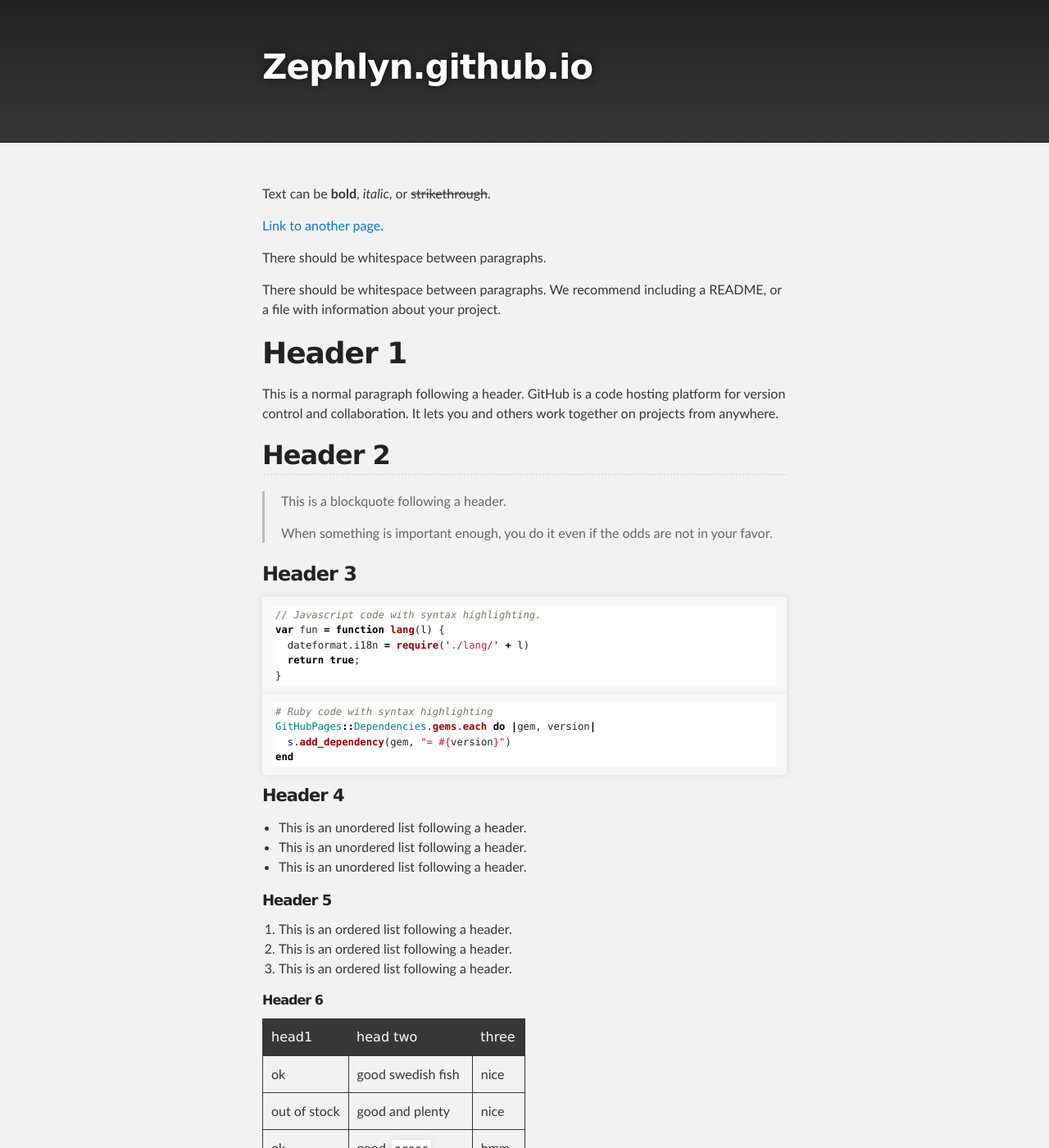
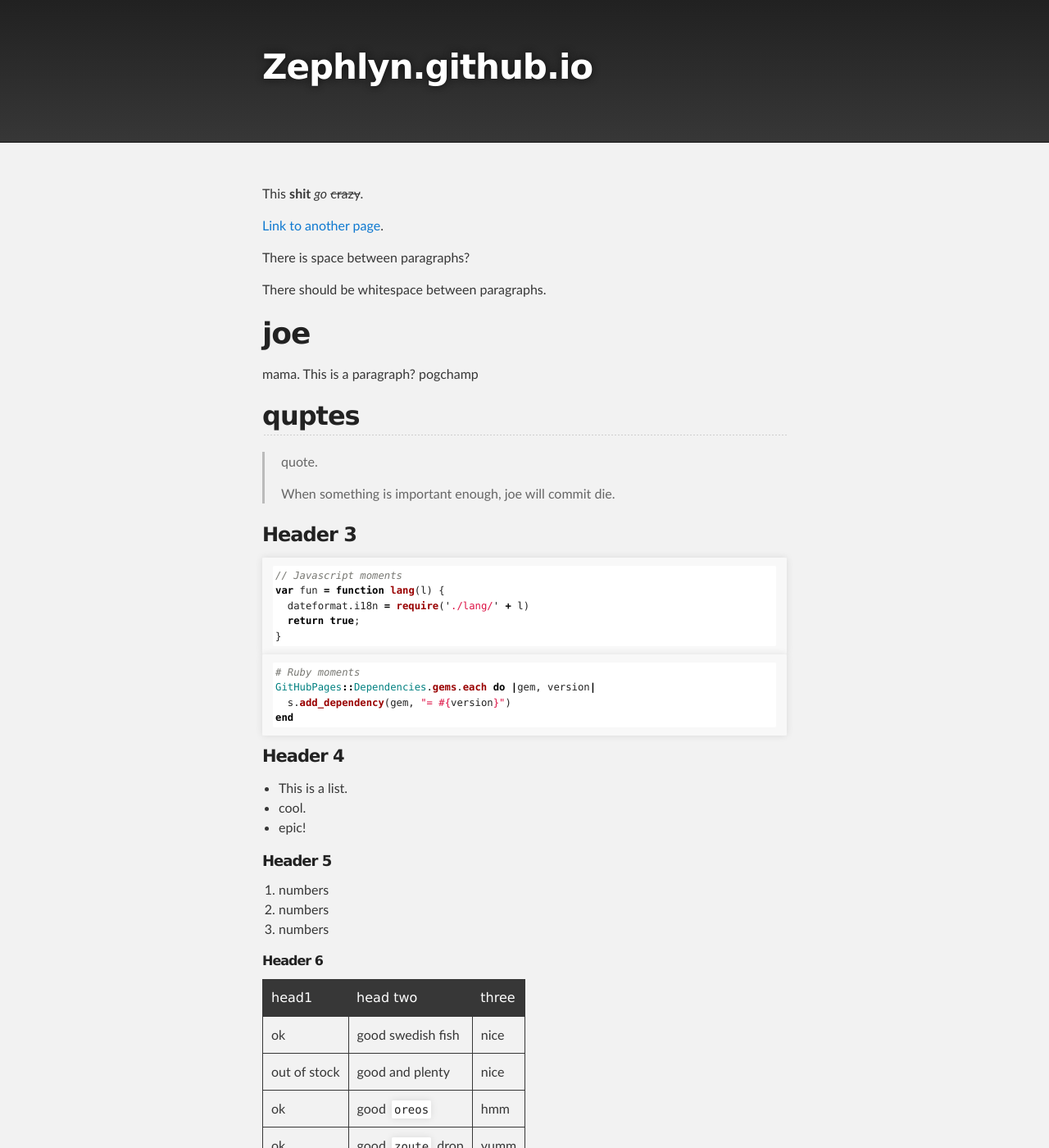
Before and after one commit to Zephlyn/Zephlyn.github.io, a Jekyll site: the page built from index.md, in a window 1280 px wide and 1400 px high. Shown: the whole window at 82% size. Built offline with Jekyll 4.4.1, drawn with Linux system fonts in a browser that asks for light colours; the repository's description, which GitHub fills in, is left out.

Commit message:
Update index.md

````diff
--- a/index.md
+++ b/index.md
@@ -2,28 +2,28 @@
 layout: default
 ---
 
-Text can be **bold**, _italic_, or ~~strikethrough~~.
+This **shit** _go_ ~~crazy~~.
 
 [Link to another page](./another-page.html).
 
+There is space between paragraphs?
+
 There should be whitespace between paragraphs.
 
-There should be whitespace between paragraphs. We recommend including a README, or a file with information about your project.
+# joe
 
-# Header 1
+mama. This is a paragraph? pogchamp
 
-This is a normal paragraph following a header. GitHub is a code hosting platform for version control and collaboration. It lets you and others work together on projects from anywhere.
+## quptes
 
-## Header 2
-
-> This is a blockquote following a header.
+> quote.
 >
-> When something is important enough, you do it even if the odds are not in your favor.
+> When something is important enough, joe will commit die.
 
 ### Header 3
 
 ```js
-// Javascript code with syntax highlighting.
+// Javascript moments
 var fun = function lang(l) {
   dateformat.i18n = require('./lang/' + l)
   return true;
@@ -31,7 +31,7 @@ var fun = function lang(l) {
 ```
 
 ```ruby
-# Ruby code with syntax highlighting
+# Ruby moments
 GitHubPages::Dependencies.gems.each do |gem, version|
   s.add_dependency(gem, "= #{version}")
 end
@@ -39,15 +39,15 @@ end
 
 #### Header 4
 
-*   This is an unordered list following a header.
-*   This is an unordered list following a header.
-*   This is an unordered list following a header.
+*   This is a list.
+*   cool.
+*   epic!
 
 ##### Header 5
 
-1.  This is an ordered list following a header.
-2.  This is an ordered list following a header.
-3.  This is an ordered list following a header.
+1.  numbers
+2.  numbers
+3.  numbers
 
 ###### Header 6
 
````
